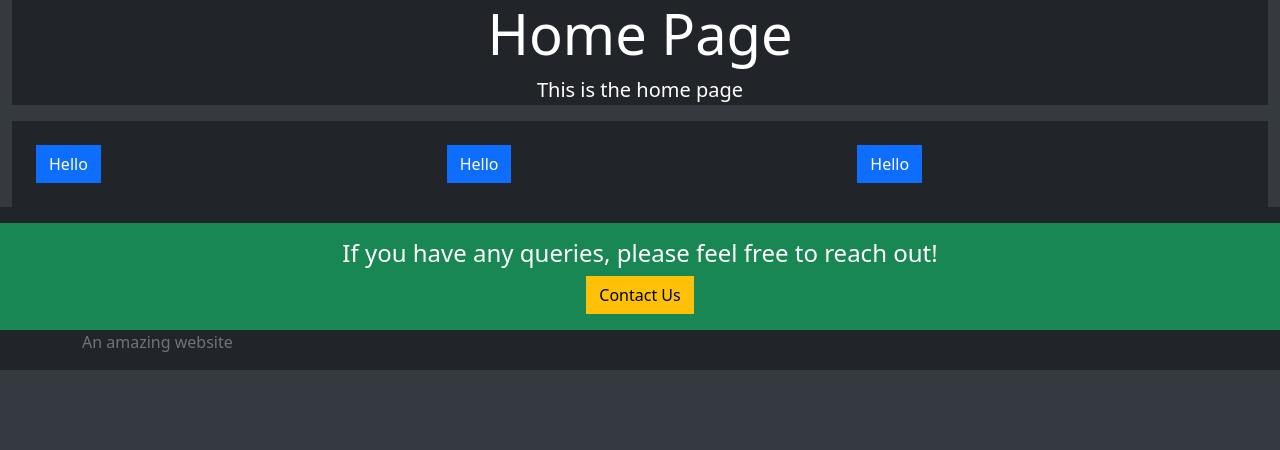
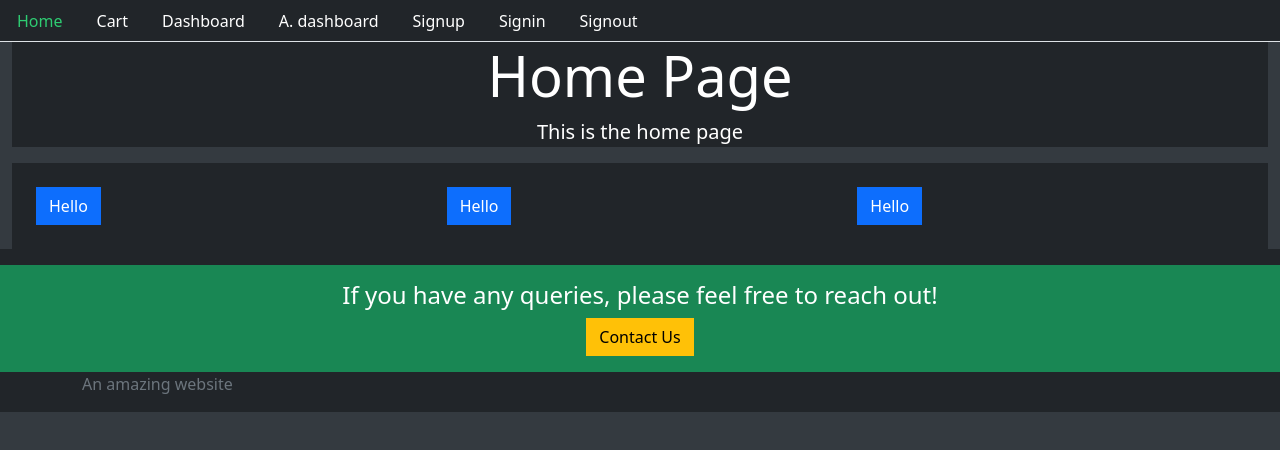
Before and after one commit to sambhavjai/Online-Marketplace, a React (Create React App) app in the folder projfrontend/: page / in a window 1280 px wide. Shown: the top 450 px of the page. Built offline with nearby package versions, Linux system fonts and the light colour scheme; no server answers.

Commit message:
Added navbar

```diff
--- a/projfrontend/src/core/Base.js
+++ b/projfrontend/src/core/Base.js
@@ -1,8 +1,10 @@
-import react from 'react'
+import react from 'react';
+import Menu from './Menu';
 
 const Base = ({title="My title",description="My description",className="bg-dark text-white p-4",children}) => {
     return (
         <div>
+            <Menu />
             <div className="container-fluid">
                 <div className="jumbotron bg-dark text-white text-center">
                     <h2 className="display-4">{title}</h2>
--- /dev/null
+++ b/projfrontend/src/core/Menu.js
@@ -0,0 +1,54 @@
+import react from 'react';
+import {Link,withRouter} from 'react-router-dom';
+
+const currentTab= (history,path) => {
+    if(history.location.pathname===path)
+    {
+        return {color: "#2ecc72"}
+    }
+    else
+    return {color: "#FFFFFF"}
+}
+const Menu=({history}) => (
+    <div>
+        <ul className="nav nav-tabs bg-dark">
+            <li className="nav-item">
+                <Link style={currentTab(history,"/")} className="nav-link" to="/">
+                    Home
+                </Link>
+            </li>
+            <li className="nav-item">
+                <Link style={currentTab(history,"/cart")} className="nav-link" to="/cart">
+                    Cart
+                </Link>
+            </li>
+            <li className="nav-item">
+                <Link style={currentTab(history,"/user/dashboard")} className="nav-link" to="/user/dashboard">
+                    Dashboard
+                </Link>
+            </li>
+            <li className="nav-item">
+                <Link style={currentTab(history,"/admin/dashboard")} className="nav-link" to="/admin/dashboard">
+                    A. dashboard
+                </Link>
+            </li>
+            <li className="nav-item">
+                <Link style={currentTab(history,"/signup")} className="nav-link" to="/signup">
+                    Signup
+                </Link>
+            </li>
+            <li className="nav-item">
+                <Link style={currentTab(history,"/signin")} className="nav-link" to="/signin">
+                    Signin
+                </Link>
+            </li>
+            <li className="nav-item">
+                <Link style={currentTab(history,"/signout")} className="nav-link" to="/signout">
+                    Signout
+                </Link>
+            </li>
+        </ul>
+    </div>
+);
+
+export default withRouter(Menu);
```
